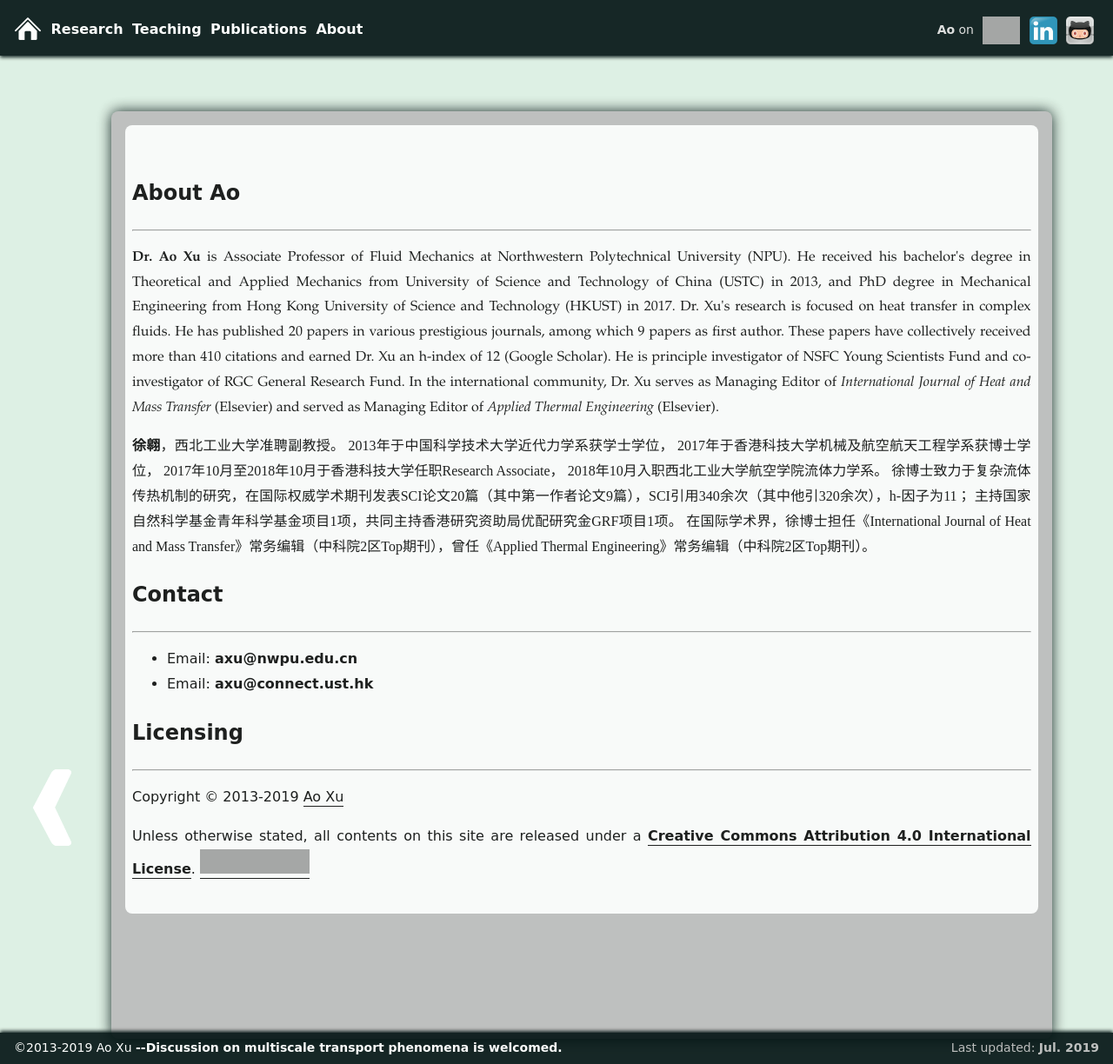
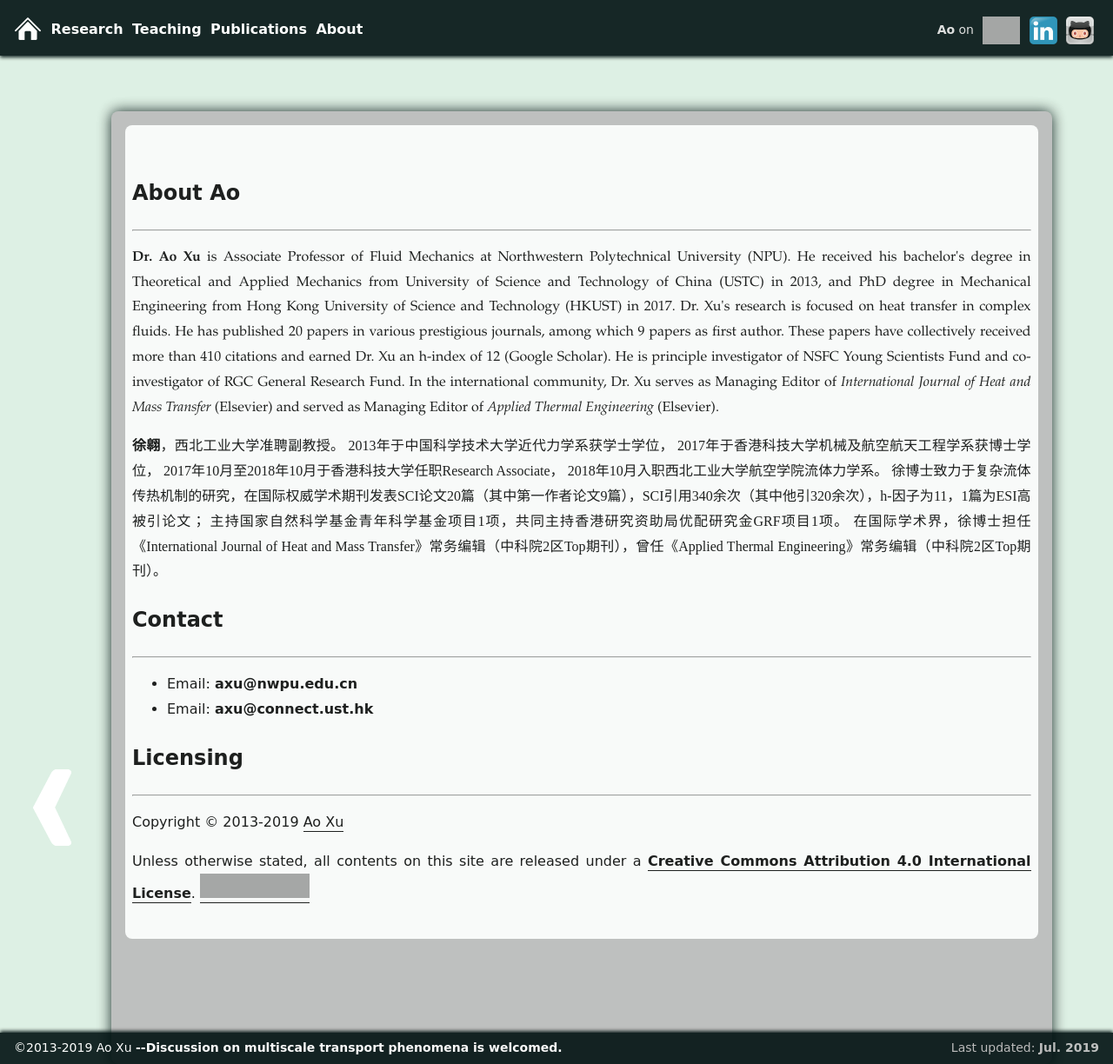
Before and after one commit to xuaoxiqi/xuaoxiqi.github.io, a Jekyll site: the page built from about.html, in a window 1280 px wide and 1224 px high. Shown: the whole window at 87% size. Built offline with Jekyll 4.4.1, drawn with Linux system fonts in a browser that asks for light colours; some web fonts are replaced; grey boxes are pictures that could not be loaded.

Commit message:
minor edit

```diff
--- a/about.html
+++ b/about.html
@@ -31,7 +31,7 @@ In the international community, Dr. Xu serves as Managing Editor of <i>Internati
 2017年于香港科技大学机械及航空航天工程学系获博士学位，
 2017年10月至2018年10月于香港科技大学任职Research Associate，
 2018年10月入职西北工业大学航空学院流体力学系。
-徐博士致力于复杂流体传热机制的研究，在国际权威学术期刊发表SCI论文20篇（其中第一作者论文9篇），SCI引用340余次（其中他引320余次），h-因子为11；
+徐博士致力于复杂流体传热机制的研究，在国际权威学术期刊发表SCI论文20篇（其中第一作者论文9篇），SCI引用340余次（其中他引320余次），h-因子为11，1篇为ESI高被引论文；
 主持国家自然科学基金青年科学基金项目1项，共同主持香港研究资助局优配研究金GRF项目1项。
 在国际学术界，徐博士担任《International Journal of Heat and Mass Transfer》常务编辑（中科院2区Top期刊），曾任《Applied Thermal Engineering》常务编辑（中科院2区Top期刊）。
 </p>
```
